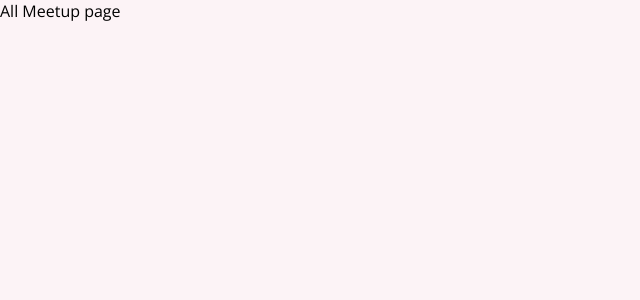
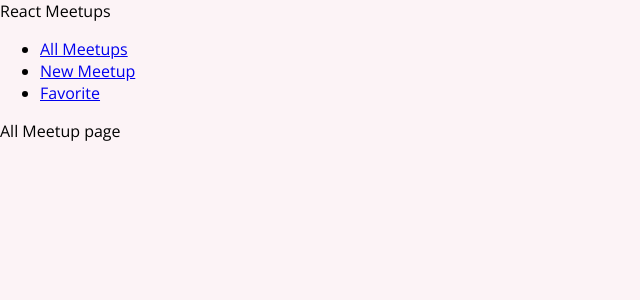
Before and after one commit to markiplagat/meet-up, a React (Create React App) app: page / in a window 1280 px wide. Shown: the top 300 px of the page, without its empty margins (0-640 px from the left). Built offline with nearby package versions, Linux system fonts and the light colour scheme.

Commit message:
Add Main Navigation

```diff
--- a/src/App.js
+++ b/src/App.js
@@ -2,10 +2,12 @@
 import AllMeetups from "./pages/AllMeetups";
 import NewMeetup from "./pages/NewMeetup";
 import Favorite from "./pages/Favorite";
+import MainNavigation from "./components/MainNavigation";
 
 function App() {
   return (
     <div>
+      <MainNavigation />
       <Switch>
         <Route path='/'>
           <AllMeetups />
--- /dev/null
+++ b/src/components/MainNavigation.js
@@ -0,0 +1,25 @@
+import { Link } from 'react-router-dom';
+
+function MainNavigation() {
+    return (
+        <header>
+            <div>
+                React Meetups
+            </div>
+            <nav>
+                <ul>
+                    <li>
+                        <Link to='/'>All Meetups</Link>
+                    </li>
+                    <li>
+                        <Link to='/new-meetup'>New Meetup</Link>
+                    </li>
+                    <li>
+                        <Link to='favorite'>Favorite</Link>
+                    </li>
+                </ul>
+            </nav>
+        </header>
+    )
+}
+export default MainNavigation;
```
